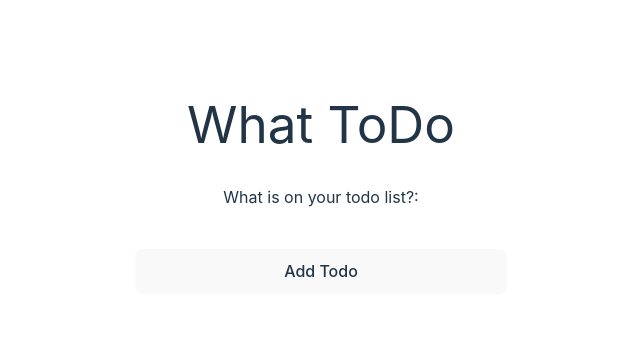
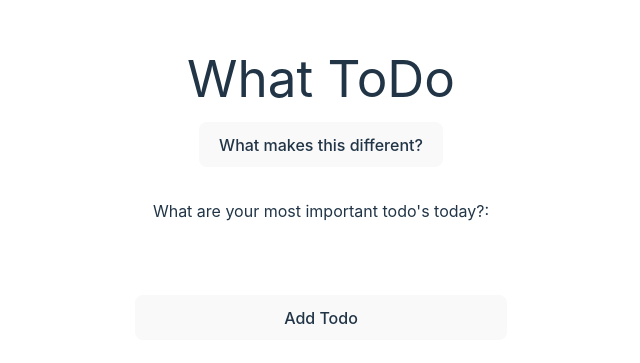
Before and after one commit to Tyriol/taskLite, a React (Vite) app: page / in a window 1280 px wide. Shown: the part 189-552 px from the top of the page, without its empty margins (319-959 px from the left). Built offline with nearby package versions, Linux system fonts and the light colour scheme.

Commit message:
add explanation

```diff
--- a/src/App.css
+++ b/src/App.css
@@ -6,19 +6,29 @@
   text-align: center;
 }
 
+.wrapper {
+  max-width: 436px;
+}
+
 .card {
-  padding: 2em;
+  padding: 2rem;
   display: flex;
   flex-direction: column;
 }
 
+.todo-label {
+  display: flex;
+  flex-direction: column;
+  gap: 1rem;
+}
+
 .todo-input {
   color: #2e5077;
-  padding-left: 0.5em;
+  padding: 0.5rem;
 }
 
 .todo-submit {
-  margin-top: 1em;
+  margin-top: 1rem;
 }
 
 .list-todos {
@@ -26,7 +36,7 @@
   padding: 0;
   display: flex;
   flex-direction: column;
-  gap: 1em;
+  gap: 1rem;
 }
 
 .todo-item {
--- a/src/App.tsx
+++ b/src/App.tsx
@@ -7,6 +7,7 @@ function App() {
     todo: string;
   }
   // state
+  const [isExplanationOpen, setIsExplanationOpen] = useState(false);
   const [todo, setTodo] = useState('');
   const [todos, setTodos] = useState<Todos[]>([]);
   const [editTodo, setEditTodo] = useState(false);
@@ -69,10 +70,22 @@ function App() {
   return (
     <div className="wrapper">
       <h1>What ToDo</h1>
+      {!isExplanationOpen ? (
+        <button onClick={() => setIsExplanationOpen(true)}>
+          What makes this different?
+        </button>
+      ) : (
+        <button onClick={() => setIsExplanationOpen(false)}>
+          Ever feel overwhelmed by a never ending todo list that you keep adding
+          to, but never seem able to complete? That's why I created this todo
+          list, that only allows you to add your 3 most important tasks for the
+          day. You can only add more once you've ticked something off, so the
+          most you'll ever have is 3! That's not too scary right?
+        </button>
+      )}
       <form className="card" onSubmit={handleSubmit}>
-        <label>
-          What is on your todo list?:
-          <br />
+        <label className="todo-label">
+          What are your most important todo's today?:
           <input
             className="todo-input"
             type="text"
--- a/src/index.css
+++ b/src/index.css
@@ -24,6 +24,7 @@ body {
 h1 {
   font-size: 3.2em;
   line-height: 1.1;
+  margin-bottom: 1rem;
 }
 
 button {
```
